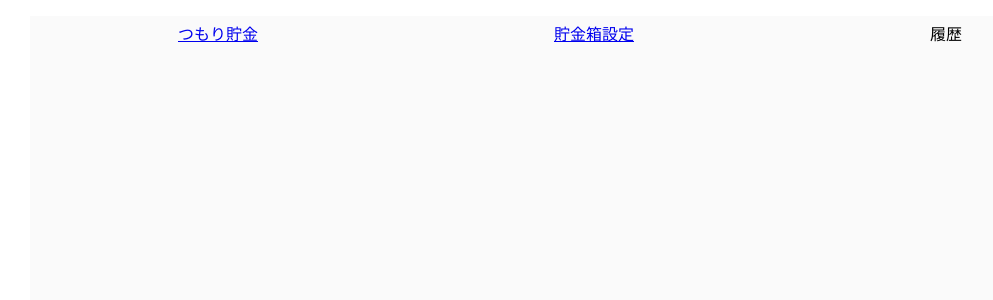
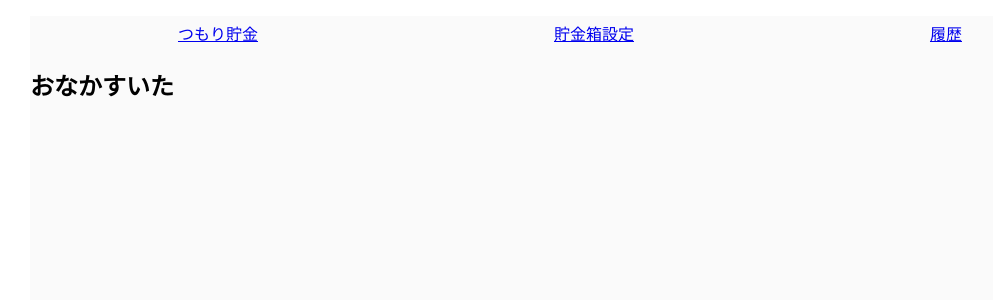
Before and after one commit to kapeing/plan-bank, a Vue app: page /history in a window 1280 px wide. Shown: the top 300 px of the page, without its empty margins (70-1063 px from the left). Built offline with nearby package versions, Linux system fonts and the light colour scheme.

Commit message:
履歴ページを新規作成

```diff
--- a/package.json
+++ b/package.json
@@ -14,6 +14,7 @@
     "build": "node build/build.js"
   },
   "dependencies": {
+    "axios": "^0.21.1",
     "css-loader": "^2.0.0",
     "node-sass": "^4.13.1",
     "sass-loader": "^7.3.1",
--- a/src/App.vue
+++ b/src/App.vue
@@ -4,7 +4,7 @@
       <ul>
         <li><router-link to="/">つもり貯金</router-link></li>
         <li><router-link to="/setting">貯金箱設定</router-link></li>
-        <li>履歴</li>
+        <li><router-link to="/history">履歴</router-link></li>
       </ul>
     </nav>
     <router-view />
--- /dev/null
+++ b/src/components/History.vue
@@ -0,0 +1,12 @@
+<template><h2>おなかすいた</h2></template>
+
+<script>
+export default {
+  id: 'history',
+  data() {
+    return {
+      hoge: 'hoge'
+    };
+  }
+};
+</script>
--- a/src/router/index.js
+++ b/src/router/index.js
@@ -2,6 +2,7 @@ import Vue from 'vue'
 import Router from 'vue-router'
 import Top from '@/components/Top'
 import Setting from '@/components/Setting'
+import History from '@/components/History'
 
 Vue.use(Router)
 
@@ -17,6 +18,11 @@ export default new Router({
       path: '/setting',
       name: 'Setting',
       component: Setting
+    },
+    {
+      path: '/history',
+      name: 'History',
+      component: History
     }
   ]
 })
```
Also changed, not shown: 1 other file (tests, documents, lock files or other folders).
